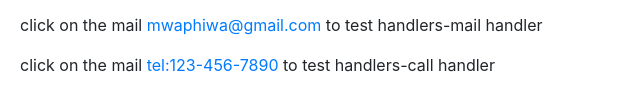
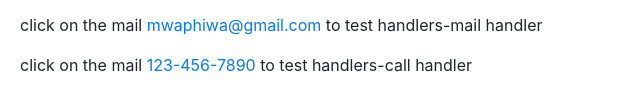
Before and after one commit to phlpmwa/microsoftedgehandlers, a plain HTML site: page index.html in a window 1280 px wide. Shown: the part 199-310 px from the top of the page, 65-705 px from the left. Drawn offline with nearby package versions, Linux system fonts and the light colour scheme.

Commit message:
update call handler

```diff
--- a/index.html
+++ b/index.html
@@ -25,7 +25,7 @@
 	on your computer that are allowed to handle certain tasks. For example,
 	if you click a link for someone’s email address, it’s very likely that Microsoft Edge will tell your default email application to open so that you can write a new message to the recipient. Web sites may ask you if you’d like them to handle certain tasks for you. It’s up to you to decide whether to let them. Rest assured, web sites can’t do this without your permission, which is why they ask<p>
 	<p>click on the mail <a href="mailto:phlpnjuguna@gmail.com">mwaphiwa@gmail.com</a> to test handlers-mail handler</p>
-        <p>click on the mail <a href="tel:tel:123-456-7890">tel:123-456-7890</a> to test handlers-call handler</p>
+        <p>click on the mail <a href="tel:tel:123-456-7890">123-456-7890</a> to test handlers-call handler</p>
 
 
 	</div
```
